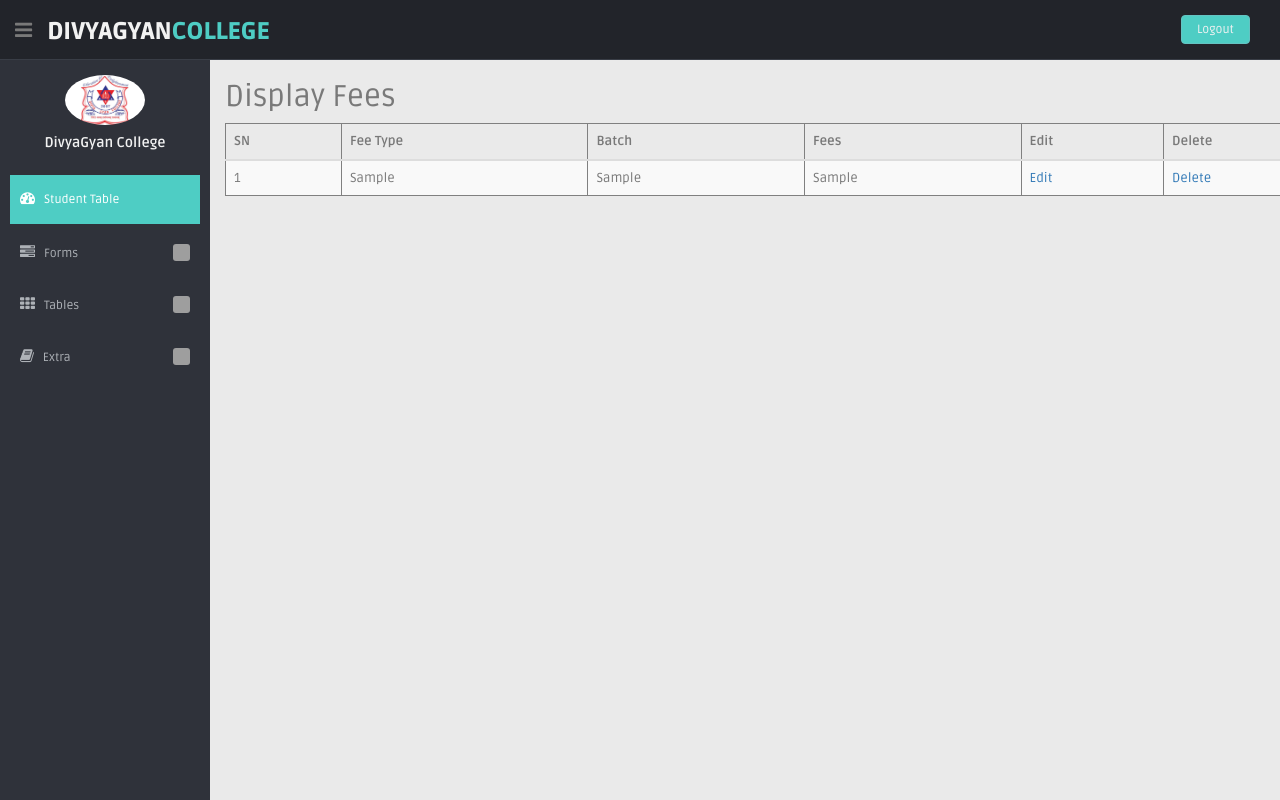
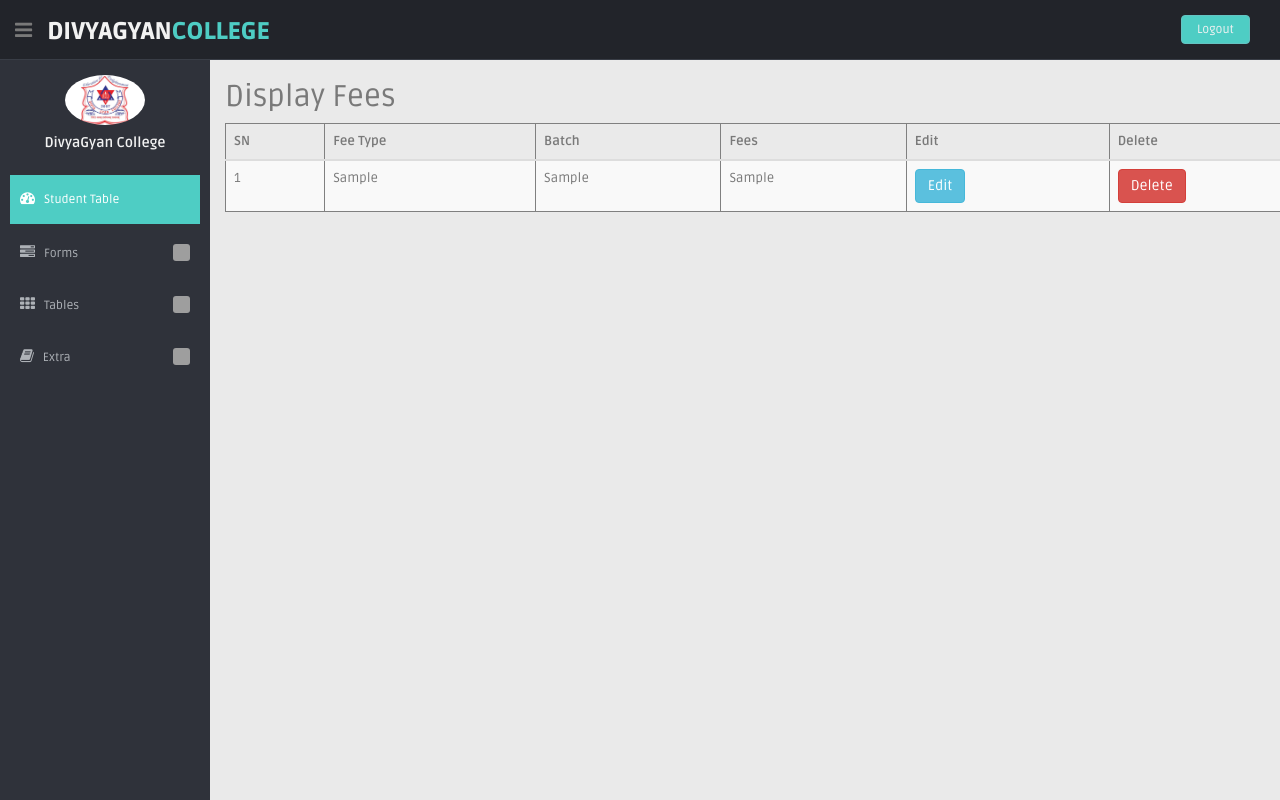
Before and after one commit to khatrisaugat/SIS, a PHP site: page /display_fees.php in a window 1280 px wide; the page is wider, and only the part inside the window is pictured. Run offline with PHP 8.4, Linux system fonts and the light colour scheme; the visitor is signed in with stand-in values (Sample User, id 1); tables that the repository leaves empty or names only in its code hold one stand-in row (values such as "Sample post"); grey boxes are pictures that could not be loaded.

Commit message:
small changes

```diff
--- a/display_fees.php
+++ b/display_fees.php
@@ -80,8 +80,8 @@ if (isset($_GET['op'])) {
                  <td><?=$row['fee_type'];?></td>
                  <td><?=$row['batch'];?></td>
                  <td><?=$row['fees'];?></td>
-                 <td><a href="edit_fees.php?fid=<?=$row['fid'];?>&op=e" onclick="return confirm('Are you sure you want to edit this item?');">Edit</a></td>
-                 <td><a href="display_fees.php?fid=<?=$row['fid'];?>&op=d" onclick="return confirm('Are you sure you want to delete this item?');"
+                 <td><a href="edit_fees.php?fid=<?=$row['fid'];?>&op=e" class="btn btn-info" onclick="return confirm('Are you sure you want to edit this item?');">Edit</a></td>
+                 <td><a href="display_fees.php?fid=<?=$row['fid'];?>&op=d" class="btn btn-danger" onclick="return confirm('Are you sure you want to delete this item?');"
 >Delete</a></td>
 
 
--- a/display_policy.php
+++ b/display_policy.php
@@ -52,7 +52,7 @@ include("includes/header.php");?>
                         </div>
 
                     <?php endif;?>
-        <h2> Fee Policy Table</h2>
+        <h2>Policy Table</h2>
         <table class="table table-striped" border="1">
           <thead>
             <tr>
@@ -88,9 +88,9 @@ include("includes/header.php");?>
                  $ftype=$ftypeResult->fetch(PDO::FETCH_ASSOC);
                  echo $ftype['fee_type'];?></td>
                  <td><?=$row['amount'];?></td>
-                 <td><a href="display_policy.php?spid=<?=$row['spid'];?>&op=e" onclick="return confirm('Are you sure you want to edit this item?');"
+                 <td><a href="display_policy.php?spid=<?=$row['spid'];?>&op=e" class="btn btn-info" onclick="return confirm('Are you sure you want to edit this item?');"
 >Edit</a></td>
-                 <td><a href="display_policy.php?spid=<?=$row['spid'];?>&op=d" onclick="return confirm('Are you sure you want to delete this item?');"
+                 <td><a href="display_policy.php?spid=<?=$row['spid'];?>&op=d" class="btn btn-danger" onclick="return confirm('Are you sure you want to delete this item?');"
 >Delete</a></td>
 
 
```
